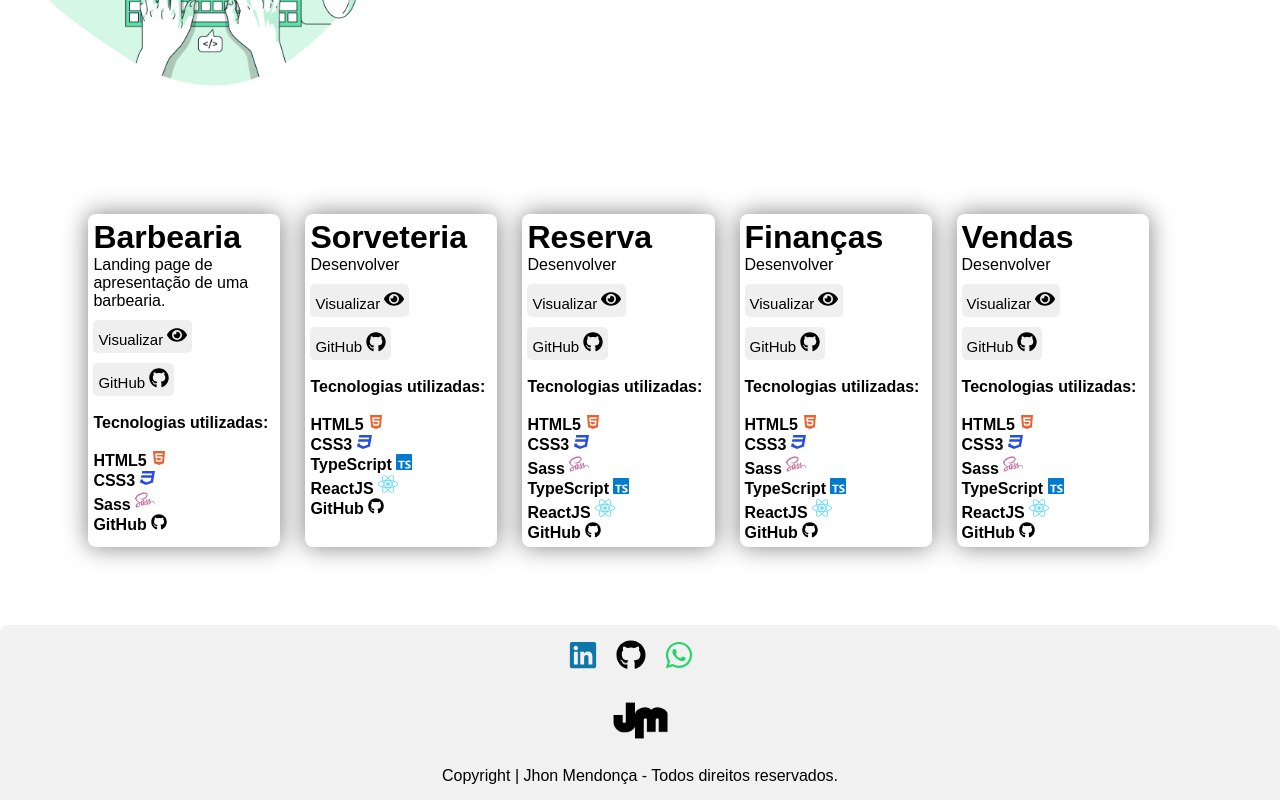
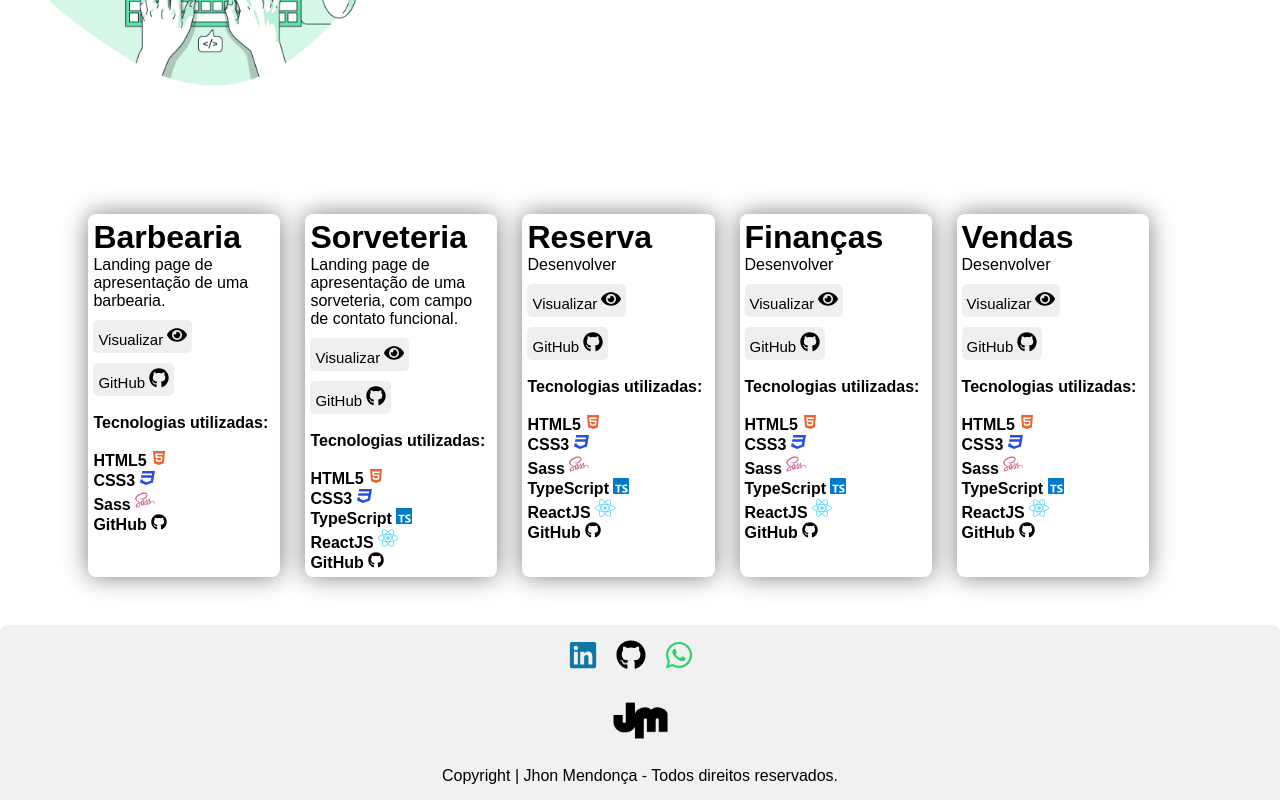
Before and after one commit to jhondharkyson520/portifolio, a React (Vite) app: page / in a window 1280 px wide. Shown: the part 731-1531 px from the top of the page. Built offline with nearby package versions, Linux system fonts and the light colour scheme.

Commit message:
Adicionando descrição

```diff
--- a/src/App.tsx
+++ b/src/App.tsx
@@ -106,7 +106,7 @@ function App() {
 
           <div className='projeto02'>
             <h1>Sorveteria</h1>
-          <p>Desenvolver</p>
+          <p>Landing page de apresentação de uma sorveteria, com campo de contato funcional.</p>
 
               <a href="https://sorveteria-three.vercel.app/" target='_blank'>
                 <button className='button-barber'>
```
